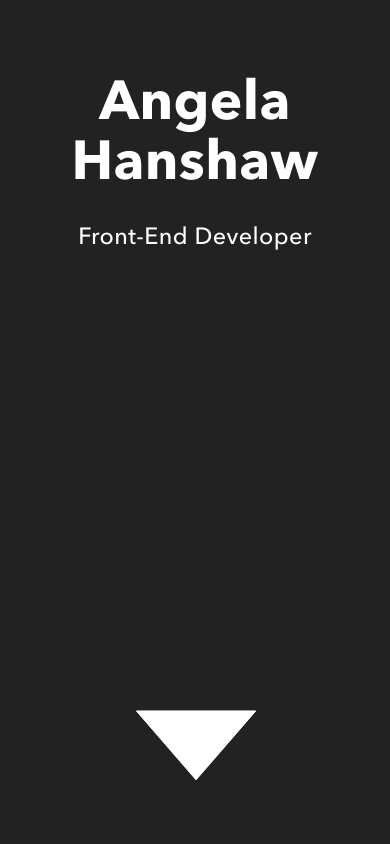
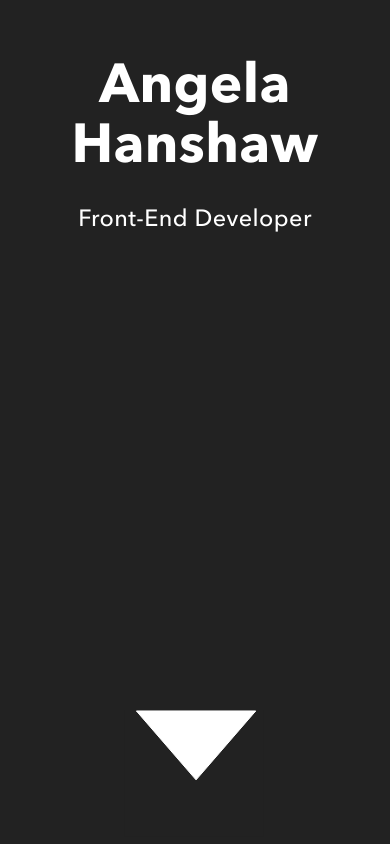
Before and after one commit to ahanshaw/portfolio2018, a Vue app: page / in a window 390 px wide. Shown: the top 844 px of the page. Built offline with nearby package versions, Linux system fonts and the light colour scheme.

Commit message:
mobile fixes

```diff
--- a/src/components/Foot.vue
+++ b/src/components/Foot.vue
@@ -55,13 +55,16 @@
         }
 
         a {
-            margin-left: 1em;
+            margin-left: 1.5em;
+
+            @include breakpoint(tablet) {
+                margin-left: 2em;
+            }
         }
 
         svg {
             width: 1.25em;
             height: 1.25em;
-            margin-left: 1em;
         }
 
         .linkedin {
--- a/src/components/Intro.vue
+++ b/src/components/Intro.vue
@@ -51,9 +51,10 @@
     .intro {
         position: relative;
         height: 100%;
-        padding: 4em 0 0 0;
+        padding: 3em 0 0 0;
         background-color: $black;
         z-index: 100;
+        overflow: hidden;
 
         @include breakpoint(tablet) {
             padding: 5em 0;
@@ -136,6 +137,10 @@
         &__link {
             align-self: flex-end;
             overflow: hidden;
+
+            a {
+                text-decoration: none;
+            }
         }
     }
 </style>
```
